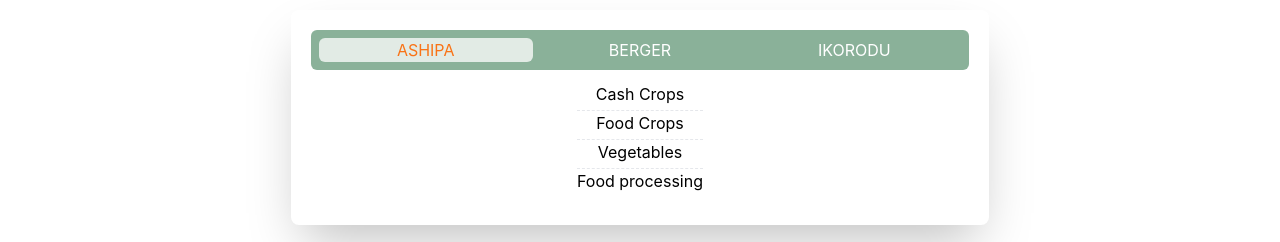
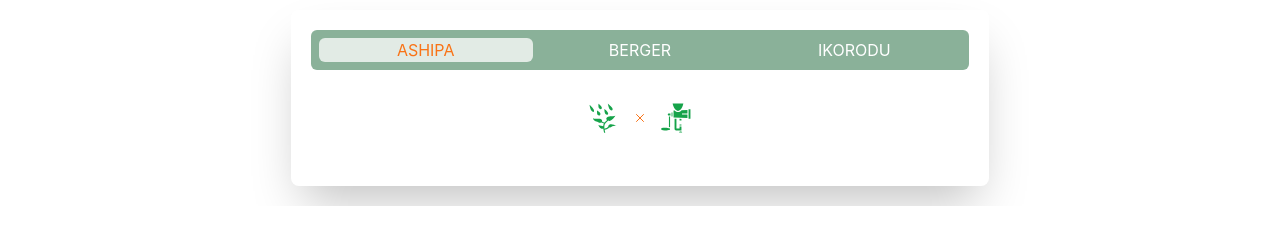
Before and after one commit to Abdul-azeez21/Toriola-Farms, a React (Create React App) app: page / in a window 1280 px wide. Shown: the part 1142-1384 px from the top of the page. After the commit the page ends 1348 px from the top, so only its background shows below. Built offline with nearby package versions, Linux system fonts and the light colour scheme.

Commit message:
tabs edit

```diff
--- a/src/components/LocationTabs.jsx
+++ b/src/components/LocationTabs.jsx
@@ -1,4 +1,18 @@
 import React, { useState } from "react";
+//icon
+import {
+  GiWheat,
+  GiFishCooked,
+  GiManualMeatGrinder,
+  GiPlantWatering,
+  GiSheep,
+  GiGoat,
+  GiEggClutch,
+  GiDoubleFish,
+  GiFishEggs,
+  GiWaterBottle,
+} from "react-icons/gi";
+import { IoCloseOutline } from "react-icons/io5";
 
 const LocationTabs = () => {
   const [toggle, setToggle] = useState(1);
@@ -45,18 +59,23 @@ const LocationTabs = () => {
         </div>
 
         {/* tabs content */}
-        <div className="px-3">
+        <div className="px-3 py-5">
           {/* ashipa */}
           <div
             className={
               toggle === 1 ? "flex items-center justify-center" : "hidden"
             }
           >
-            <div className=" py-3 space-y-1 text-center divide-y lg:text-base text-xs divide-dashed">
-              <div>Cash Crops</div>
-              <div>Food Crops</div>
-              <div>Vegetables</div>
-              <div>Food processing</div>
+            <div className=" py-3 space-x-3 text-center flex lg:text-base text-xs">
+              <div>
+                <GiPlantWatering className="h-8 w-8 text-center text-green-600" />
+              </div>
+              <span className="flex items-center justify-center">
+                <IoCloseOutline className="h-4 w-4 text-center text-orange-500" />
+              </span>
+              <div>
+                <GiManualMeatGrinder className="h-8 w-8 text-center text-green-600" />
+              </div>
             </div>
           </div>
           {/* berger */}
@@ -65,11 +84,22 @@ const LocationTabs = () => {
               toggle === 2 ? "flex items-center justify-center" : "hidden"
             }
           >
-            <div className=" py-3 space-y-1 text-center divide-y lg:text-base text-xs divide-dashed">
-              <div>Goat</div>
-              <div>Cattle</div>
-              <div>Sheep</div>
-              <div>Fresh Eggs</div>
+            <div className=" py-3 space-x-3 text-center flex lg:text-base text-xs">
+              <div>
+                <GiSheep className="h-8 w-8 text-center text-green-600" />
+              </div>
+              <span className="flex items-center justify-center">
+                <IoCloseOutline className="h-4 w-4 text-center text-orange-500" />
+              </span>
+              <div>
+                <GiGoat className="h-8 w-8 text-center text-green-600" />
+              </div>
+              <span className="flex items-center justify-center">
+                <IoCloseOutline className="h-4 w-4 text-center text-orange-500" />
+              </span>
+              <div>
+                <GiEggClutch className="h-8 w-8 text-center text-green-600" />
+              </div>
             </div>
           </div>
 
@@ -79,11 +109,28 @@ const LocationTabs = () => {
               toggle === 3 ? "flex items-center justify-center" : "hidden"
             }
           >
-            <div className=" py-3 space-y-1 text-center divide-y lg:text-base text-xs divide-dashed">
-              <div>Fingerlings</div>
-              <div>Catfish</div>
-              <div>Bottled water</div>
-              <div>Smoked Catfish</div>
+            <div className=" py-3 space-x-3 text-center flex lg:text-base text-xs">
+              <div>
+                <GiFishEggs className="h-8 w-8 text-center text-green-600" />
+              </div>
+              <span className="flex items-center justify-center">
+                <IoCloseOutline className="h-4 w-4 text-center text-orange-500" />
+              </span>
+              <div>
+                <GiDoubleFish className="h-8 w-8 text-center text-green-600" />
+              </div>
+              <span className="flex items-center justify-center">
+                <IoCloseOutline className="h-4 w-4 text-center text-orange-500" />
+              </span>
+              <div>
+                <GiFishCooked className="h-8 w-8 text-center text-green-600" />
+              </div>
+              <span className="flex items-center justify-center">
+                <IoCloseOutline className="h-4 w-4 text-center text-orange-500" />
+              </span>
+              <div>
+                <GiWaterBottle className="h-8 w-8 text-center text-green-600" />
+              </div>
             </div>
           </div>
         </div>
```
